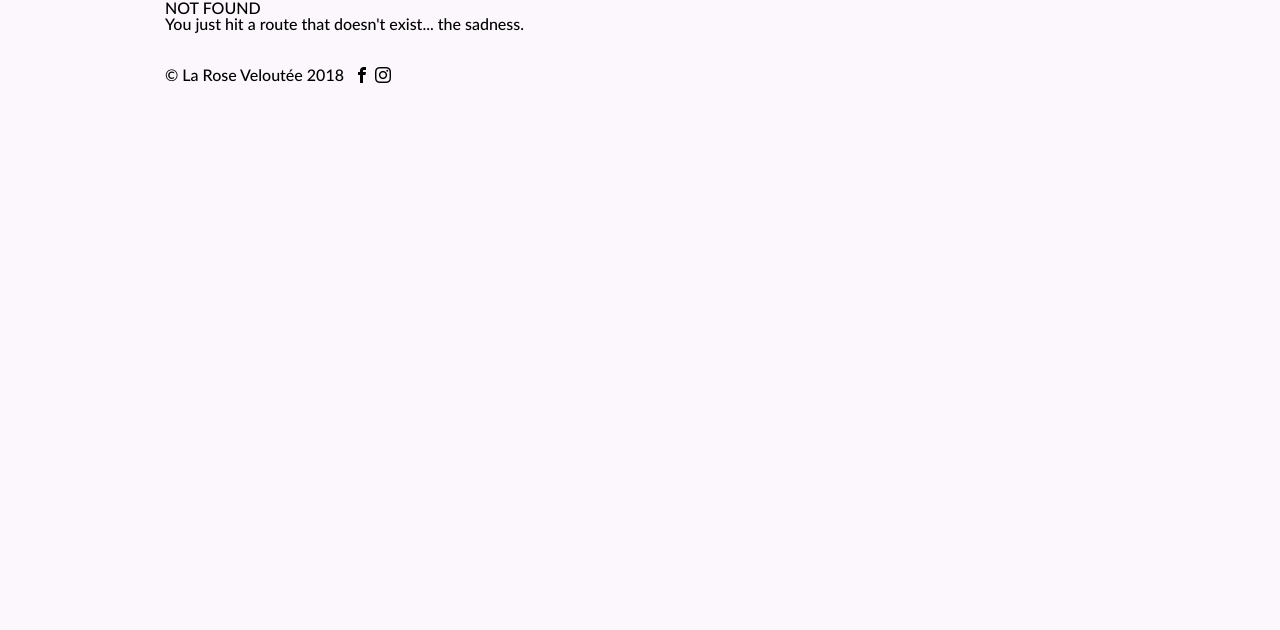
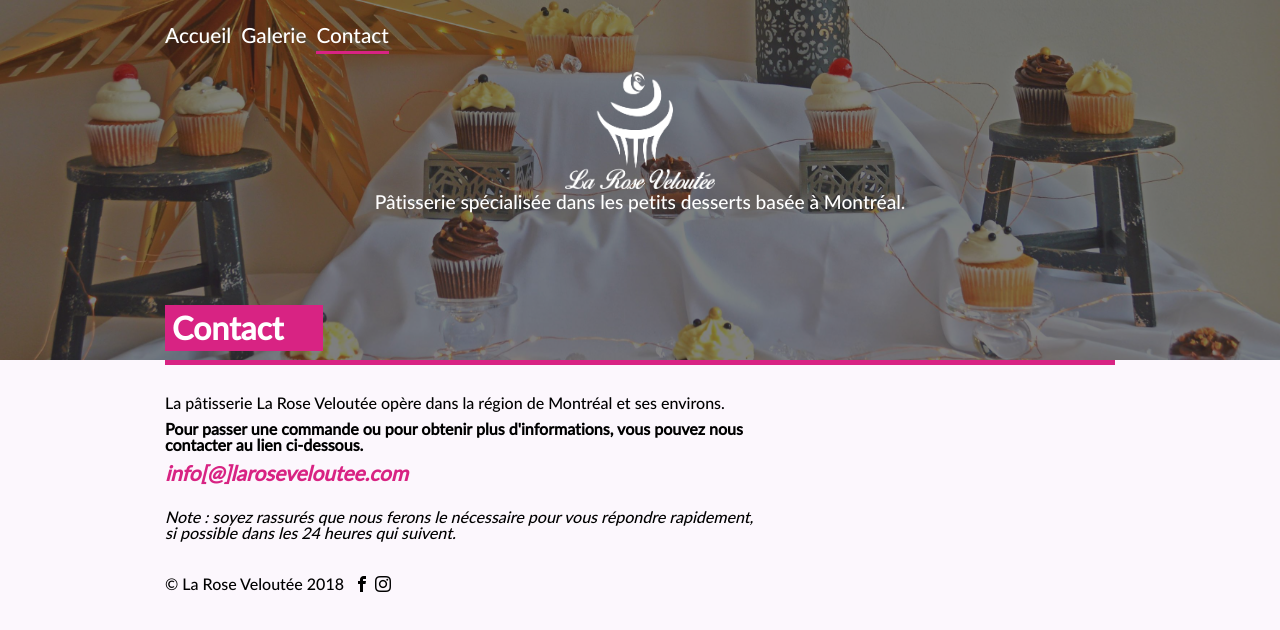
Before and after one commit to DanYellow/lrv, a Gatsby site: page /contact in a window 1280 px wide. Before the commit this address had no page. Built offline with nearby package versions, Linux system fonts and the light colour scheme; Gatsby itself is replaced by a stand-in of ours; a web font is replaced by a local one.

Commit message:
Adds all page and theirs layout

```diff
--- /dev/null
+++ b/src/components/header/index.jsx
@@ -0,0 +1,111 @@
+import styled from 'styled-components'
+import React, { Component } from 'react'
+
+import Navigation from 'components/navigation'
+
+import logo from 'images/logo-white.png'
+import bgImage from 'images/main-bg.jpg'
+
+const Header = styled.header`
+  position: relative;
+  overflow: hidden;
+  background-image: url(${bgImage});
+  width: 100%;
+  height: 45vh;
+  background-size: cover;
+  background-position: top center;
+  background-repeat: no-repeat;
+
+  @media only screen and (max-width: 736px) {
+    height: 95vh;
+    background-size: cover !important;
+  }
+
+  &:before {
+    content: '';
+    background-color: rgba(0, 0, 0, 0.5);
+    top: 0;
+    left: 0;
+    right: 0;
+    bottom: 0;
+    position: absolute;
+    z-index: 0;
+  }
+`
+
+const Logo = styled.div`
+  position: absolute;
+  z-index: 7;
+  left: 50%;
+  transform: translateX(-50%);
+  text-align: center;
+  top: 20%;
+  color: white;
+  font-size: 1.2rem;
+  width: 80%;
+
+  @media only screen and (max-width: 736px) and (orientation: landscape) {
+    /* top: %; */
+
+    img {
+      width: 20%;
+    }
+  }
+`
+
+export default class HeaderWrapper extends Component {
+  componentDidMount() {
+    this.amountscrolled = this.amountscrolled.bind(this)
+
+    if (typeof window !== 'undefined') {
+      window.addEventListener('scroll', this.amountscrolled, false)
+      window.addEventListener('touchmove', this.amountscrolled, false)
+    }
+  }
+
+  getDocHeight() {
+    const D = document
+    return Math.max(
+      D.body.scrollHeight,
+      D.documentElement.scrollHeight,
+      D.body.offsetHeight,
+      D.documentElement.offsetHeight,
+      D.body.clientHeight,
+      D.documentElement.clientHeight
+    )
+  }
+
+  amountscrolled() {
+    const winheight =
+      window.innerHeight ||
+      (document.documentElement || document.body).clientHeight
+    const docheight = this.getDocHeight()
+    const scrollTop =
+      window.pageYOffset ||
+      (document.documentElement || document.body.parentNode || document.body)
+        .scrollTop
+    const trackLength = docheight - winheight
+    const pctScrolled = Math.floor((scrollTop / trackLength) * 100) // gets percentage scrolled (ie: 80 or NaN if tracklength == 0)
+
+    const newScale = (scrollTop / trackLength + 0) * 0.25 + 1
+
+    if (this.hero) {
+      this.hero.style.backgroundSize = `${newScale * 100}%`
+    }
+  }
+
+  render() {
+    return (
+      <Header innerRef={comp => (this.hero = comp)}>
+        <Navigation />
+        <Logo>
+          <img src={logo} alt="" width="150" />
+          <h1>
+            Pâtisserie spécialisée dans les petits desserts basée à Montréal.
+          </h1>
+        </Logo>
+        {this.props.children}
+      </Header>
+    )
+  }
+}
--- /dev/null
+++ b/src/components/navigation/index.jsx
@@ -0,0 +1,88 @@
+import React from 'react'
+import styled from 'styled-components'
+import { COLOR_PINK } from 'config/colors'
+import Link from 'gatsby-link'
+
+const Navigation = styled.nav`
+  width: 100%;
+  max-width: 950px;
+  margin: 25px auto;
+  color: white;
+  z-index: 2;
+  position: relative;
+  font-size: 1.3rem;
+
+  ul {
+    display: flex;
+
+    @media only screen and (max-width: 736px) {
+      justify-content: space-around;
+      width: 100%;
+    }
+
+    li {
+      margin-right: 10px;
+    }
+
+    a {
+      color: white;
+
+      @media only screen and (min-width: 1025px) {
+        &:hover,
+        &:active {
+          &:after {
+            transform: scaleX(1);
+          }
+        }
+      }
+
+      &.activate {
+        &:after {
+          content: '';
+          transform: scaleX(1) !important;
+          display: block;
+          transform-origin: center left;
+          transition: transform 0.25s;
+          height: 3px;
+          margin-top: 5px;
+          background-color: #d82383 !important;
+        }
+      }
+
+      &:after {
+        content: '';
+        transform: scaleX(0);
+        display: block;
+        transform-origin: center left;
+        transition: transform 0.25s;
+        height: 3px;
+        margin-top: 5px;
+        background-color: ${COLOR_PINK};
+      }
+    }
+  }
+`
+
+export default props => {
+  return (
+    <Navigation>
+      <ul>
+        <li>
+          <Link to="/" activeClassName="activate" exact={true}>
+            Accueil
+          </Link>
+        </li>
+        <li>
+          <Link to="/galerie" activeClassName="activate" exact={true}>
+            Galerie
+          </Link>
+        </li>
+        <li>
+          <Link to="/contact" activeClassName="activate" exact={true}>
+            Contact
+          </Link>
+        </li>
+      </ul>
+    </Navigation>
+  )
+}
--- /dev/null
+++ b/src/components/page-title/index.jsx
@@ -0,0 +1,31 @@
+import React from 'react'
+import Styled from 'styled-components'
+
+const PageTitle = Styled.section`
+    position: relative;
+    max-width: 950px;
+    margin: 0 auto;
+    border-top: 5px solid #D82383;
+    margin-bottom: 30px !important;
+
+    @media only screen and (max-width: 768px) {
+        margin: 0 15px;
+    }
+
+    h1 {
+        position: absolute;
+        top: -60px;
+        padding: 7px 40px 7px 7px;
+        background-color: #D82383;
+        color: white;
+        font-weight: bold;
+        font-size: 2rem;
+        z-index: 9;
+    }
+`
+
+export default ({ title }) => (
+  <PageTitle>
+    <h1>{title}</h1>
+  </PageTitle>
+)
--- a/src/layouts/main.jsx
+++ b/src/layouts/main.jsx
@@ -1,13 +1,12 @@
 import React from 'react'
-import PropTypes from 'prop-types'
 import Helmet from 'react-helmet'
 import { StaticQuery, graphql } from 'gatsby'
 import styled from 'styled-components'
 
-//
+import PageTitle from 'components/page-title'
 import socials from 'config/socials'
 import Socials from 'components/socials'
-// import HeaderWrapper from 'components/header-wrapper'
+import Header from 'components/header'
 
 import 'styles/reset.css'
 import 'styles/fonts.css'
@@ -34,30 +33,7 @@ const Wrapper = styled.section`
   }
 `
 
-const PageTitle = styled.section`
-  position: relative;
-  max-width: 950px;
-  margin: 0 auto;
-  border-top: 5px solid #d82383;
-  margin-bottom: 30px !important;
-
-  @media only screen and (max-width: 768px) {
-    margin: 0 15px;
-  }
-
-  h1 {
-    position: absolute;
-    top: -60px;
-    padding: 7px 40px 7px 7px;
-    background-color: #d82383;
-    color: white;
-    font-weight: bold;
-    font-size: 2rem;
-    z-index: 9;
-  }
-`
-
-export default ({ children }) => {
+export default ({ pageTitle = 'Bienvenue', children }) => {
   return (
     <StaticQuery
       query={graphql`
@@ -72,7 +48,9 @@ export default ({ children }) => {
       render={data => (
         <>
           <Helmet titleTemplate={`%s | ${data.site.siteMetadata.title}`} />
+          <Header />
           <Wrapper>
+            <PageTitle title={pageTitle} />
             {children}
             <Footer>
               © La Rose Veloutée {new Date().getFullYear()}
--- /dev/null
+++ b/src/pages/contact.jsx
@@ -0,0 +1,57 @@
+import React from 'react'
+import Styled from 'styled-components'
+
+import MainLayout from 'layouts/main'
+import { COLOR_PINK } from 'config/colors'
+
+const Footer = Styled.footer`
+  margin-top: 25px;
+
+  p {
+    font-style: italic;
+  }
+`
+
+const Paragraph = Styled.p`
+  margin-bottom: 10px;
+`
+
+const ParagraphBold = Styled(Paragraph)`
+  font-weight: bold;
+`
+
+const Contact = Styled.section`
+  max-width: 600px;
+`
+
+const Email = Styled.p`
+  display: block;
+  font-style: italic;
+  font-weight: bold;
+  font-size: 1.3rem;
+  color: ${COLOR_PINK};
+`
+
+const ContactPage = () => (
+  <MainLayout pageTitle="Contact" style={{ maxWidth: 1000 }}>
+    <Contact>
+      <Paragraph>
+        La pâtisserie La Rose Veloutée opère dans la région de Montréal et ses
+        environs.
+      </Paragraph>
+      <ParagraphBold>
+        Pour passer une commande ou pour obtenir plus d'informations, vous
+        pouvez nous contacter au lien ci-dessous.
+      </ParagraphBold>
+      <Email>info[@]laroseveloutee.com</Email>
+      <Footer>
+        <p>
+          Note : soyez rassurés que nous ferons le nécessaire pour vous répondre
+          rapidement, si possible dans les 24 heures qui suivent.
+        </p>
+      </Footer>
+    </Contact>
+  </MainLayout>
+)
+
+export default ContactPage
--- a/src/pages/galerie.jsx
+++ b/src/pages/galerie.jsx
@@ -1,14 +1,7 @@
 import React from 'react'
-import { Link } from 'gatsby'
 
-import Layout from '../layouts/main'
+import MainLayout from 'layouts/main'
 
-const SecondPage = () => (
-  <Layout>
-    <h1>Hi from the second page</h1>
-    <p>Welcome to page 2</p>
-    <Link to="/">Go back to the homepage</Link>
-  </Layout>
-)
+const GaleriePage = () => <MainLayout />
 
-export default SecondPage
+export default GaleriePage
--- a/src/pages/index.jsx
+++ b/src/pages/index.jsx
@@ -5,15 +5,12 @@ import MainLayout from 'layouts/main'
 
 const IndexPage = ({ data }) => {
   return (
-    <MainLayout>
-      <h1>Hi people</h1>
+    <MainLayout pageTitle="Bienvenue !">
       <ul>
         {data.lrvproducts.products.edges.map(product => {
           return <li key={product.node.name}>{product.node.name}</li>
         })}
       </ul>
-      <p>Now go build something great.</p>
-      <Link to="/page-2/">Go to page 2</Link>
     </MainLayout>
   )
 }
```
Also changed, not shown: eslintrc.js (added, +58 -0 lines), gatsby-node.js (+48 -6 lines), src/images/logo-white.png (added), src/images/main-bg.jpg (added), 1 other file.
